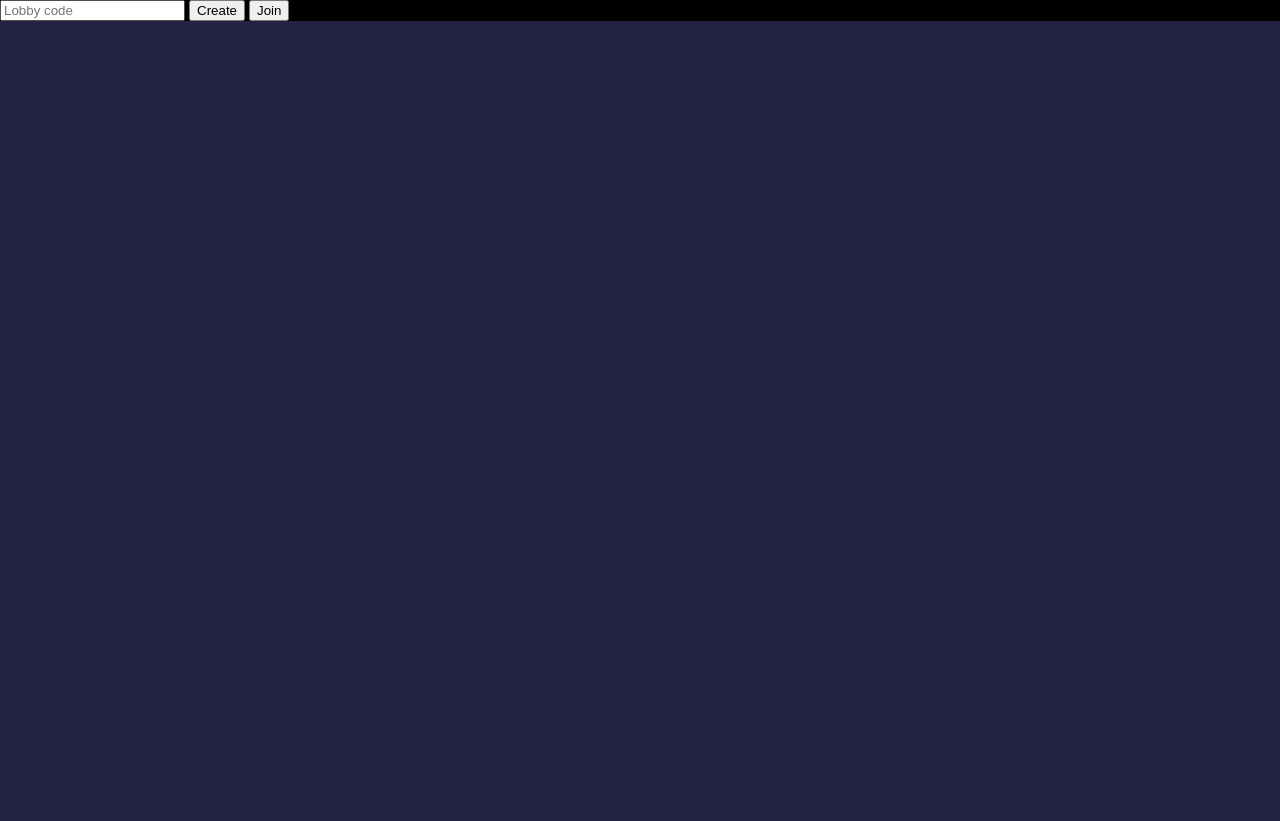
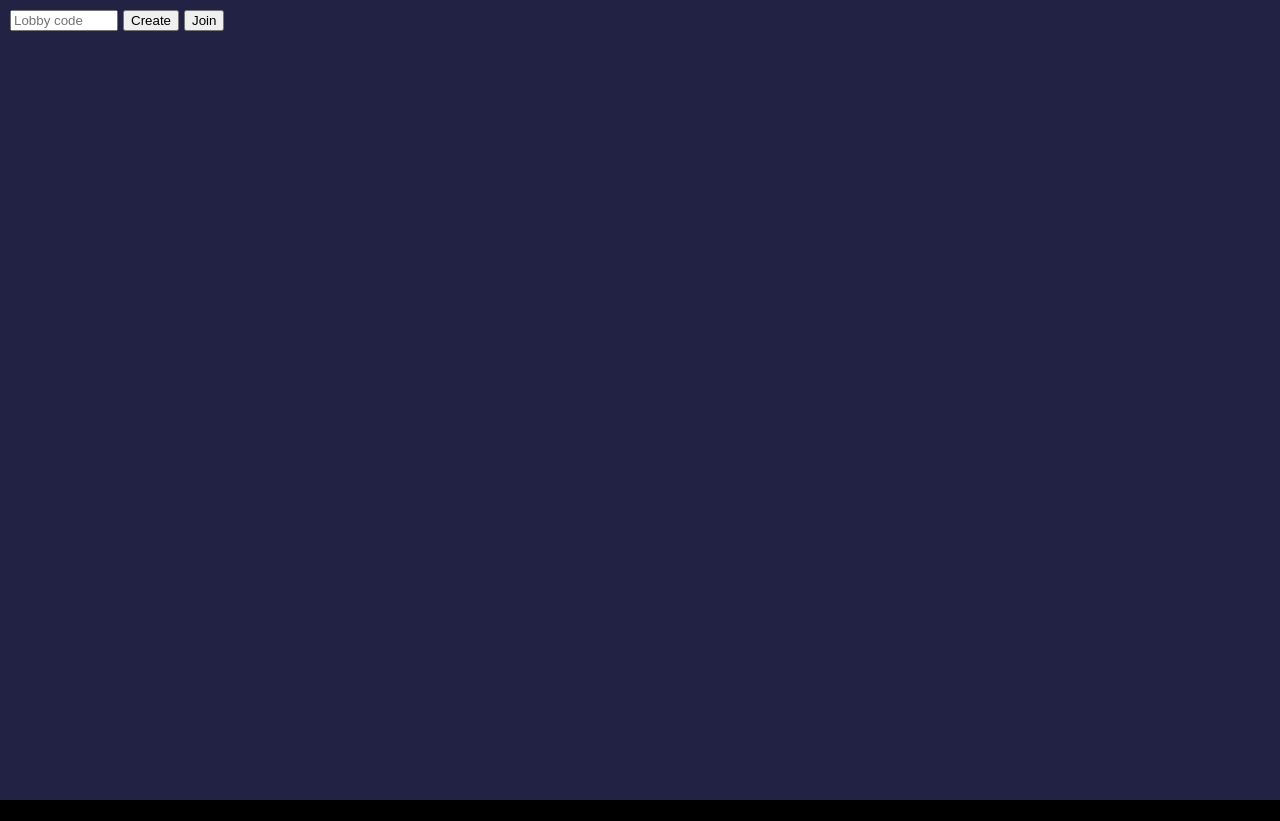
Before and after one commit to Aernixis/Make-Way, a plain HTML site: page index.html in a window 1280 px wide. After the commit the page ends 800 px from the top, so only its background shows below. Drawn offline with nearby package versions, Linux system fonts and the light colour scheme; animation ran at ten frames a second.

Commit message:
Update title and style in index.html

```diff
--- a/index.html
+++ b/index.html
@@ -2,9 +2,16 @@
 <html lang="en">
 <head>
   <meta charset="UTF-8">
-  <title>Online Party Racer</title>
+  <title>Make Way Web</title>
   <meta name="viewport" content="width=device-width, initial-scale=1.0">
-  <style>html,body{margin:0;padding:0;overflow:hidden;background:#000;}</style>
+  <style>
+    html, body {margin:0;padding:0;overflow:hidden;background:#000;}
+    #menu {
+      position:absolute;top:10px;left:10px;z-index:10;
+      display:flex;gap:5px;
+    }
+    #code {width:100px;}
+  </style>
 </head>
 <body>
   <div id="menu">
```
Lines whose indentation alone changed are shown as unchanged.
